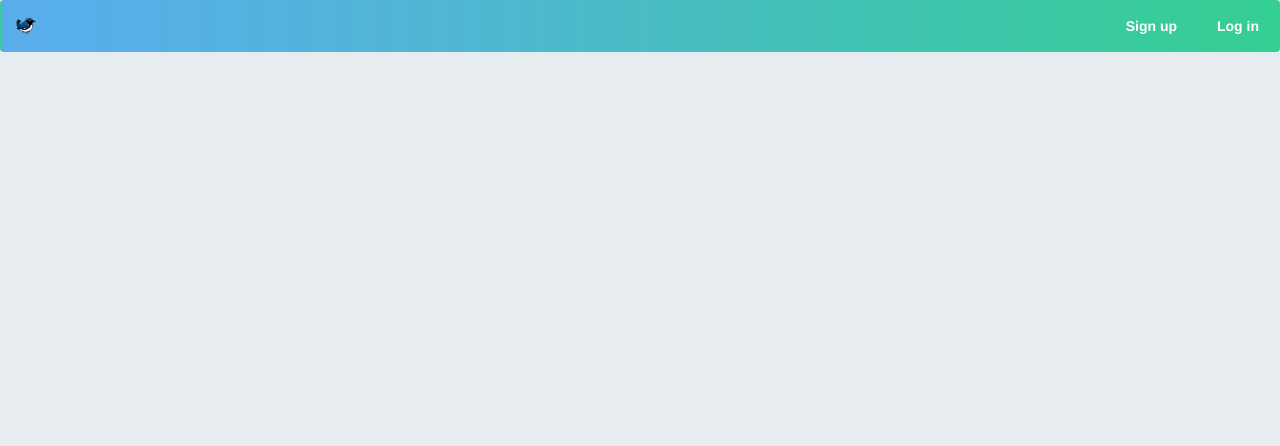
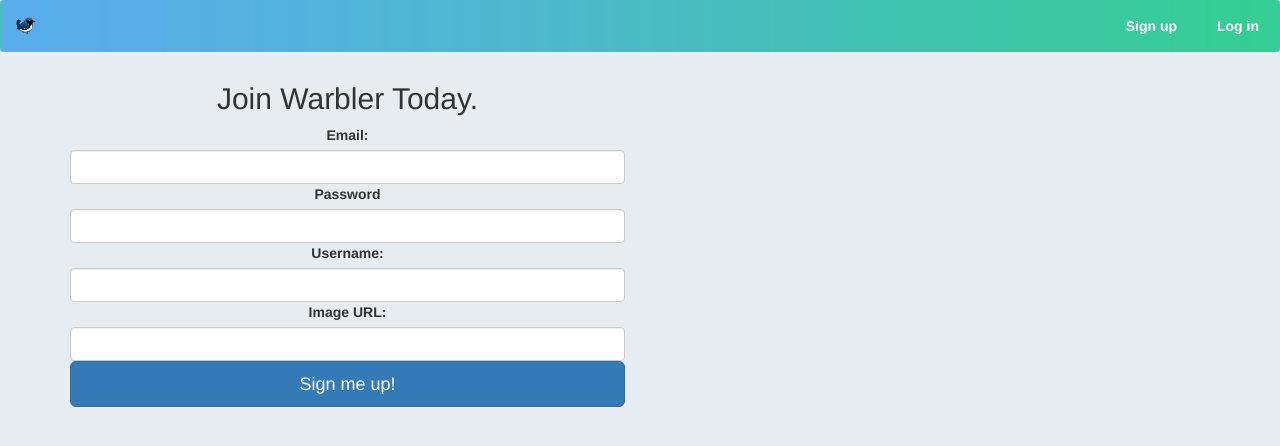
Before and after one commit to Mrschabs/warbler, a React (Create React App) app in the folder warbler-client/: page /signup in a window 1280 px wide. Shown: the top 446 px of the page. Built offline with nearby package versions, Linux system fonts and the light colour scheme.

Commit message:
Authform Part3

```diff
--- a/warbler-client/src/components/AuthForm.js
+++ b/warbler-client/src/components/AuthForm.js
@@ -1,6 +1,6 @@
 import React, { Component } from "react";
 
-export default class AuthForm extends Component {
+class AuthForm extends Component {
   constructor(props) {
     super(props);
     this.state = {
@@ -11,9 +11,15 @@ export default class AuthForm extends Component {
     };
   }
 
+  handleChange = (e) => {
+    this.setState({
+      [e.target.name]: e.target.value
+    });
+  };
+
   render(){
-    const {email, username, password, profileImageUrl} = this.state
-    const {heading, buttonText} = this.props;
+    const {email, username, password, profileImageUrl} = this.state;
+    const {heading, buttonText, signUp} = this.props;
     return(
       <div>
         <div className="row justify-content-md-center text-center">
@@ -29,18 +35,50 @@ export default class AuthForm extends Component {
                       value={email}
                       type="text"
                     />
-              <label htmlFor="password">Password:</label>
+                    <label htmlFor="password">Password</label>
                     <input
                       className="form-control"
                       id="password"
                       name="password"
                       onChange={this.handleChange}
                       type="password"
+                      value={password}
                     />
+              {signUp && (
+                  <div>
+                    <label htmlFor="username">Username:</label>
+                    <input
+                      className="form-control"
+                      id="username"
+                      name="username"
+                      onChange={this.handleChange}
+                      value={username}
+                      type="text"
+                    />
+                    <label htmlFor="image-url">Image URL:</label>
+                    <input
+                      className="form-control"
+                      id="image-url"
+                      name="profileImageUrl"
+                      onChange={this.handleChange}
+                      type="text"
+                      value={profileImageUrl}
+                    />
+                  </div>
+                )
+              }
+              <button
+                type="submit"
+                className="btn btn-primary btn-block btn-lg"
+              >
+                {buttonText}
+              </button>
             </form>
           </div>
         </div>
       </div>
-    )
+    );
   }
 }
+
+export default AuthForm;
--- a/warbler-client/src/containers/Main.js
+++ b/warbler-client/src/containers/Main.js
@@ -20,10 +20,15 @@ const Main = props => {
         />
         <Route
           exact
-          path="/signin"
+          path="/signup"
           render={props => {
             return(
-              <AuthForm buttonText="Sign me up!" heading="Join Warbler Today." {...props}/>
+              <AuthForm
+                signUp
+                buttonText="Sign me up!"
+                heading="Join Warbler Today."
+                {...props}
+              />
             );
           }}
         />
```
Also changed, not shown: warbler-client/src/services/api.js (added, +11 -0 lines), warbler-client/src/store/actions/auth.js (added, +19 -0 lines), warbler-client/src/store/actions/errors.js (added). Lines whose indentation alone changed are shown as unchanged.
